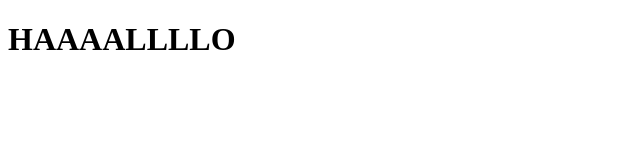
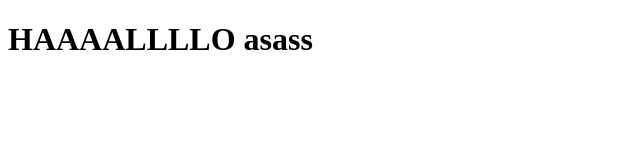
Before and after one commit to fraasberg/testing, a plain HTML site: page index.html in a window 1280 px wide. Shown: the whole page, without its empty margins (0-640 px from the left). Drawn offline with Linux system fonts and the light colour scheme.

Commit message:
Changed heading

```diff
--- a/index.html
+++ b/index.html
@@ -7,6 +7,6 @@
     <title>Document</title>
 </head>
 <body>
-    <h1>HAAAALLLLO</h1>
+    <h1>HAAAALLLLO asass </h1>
 </body>
 </html>
```
